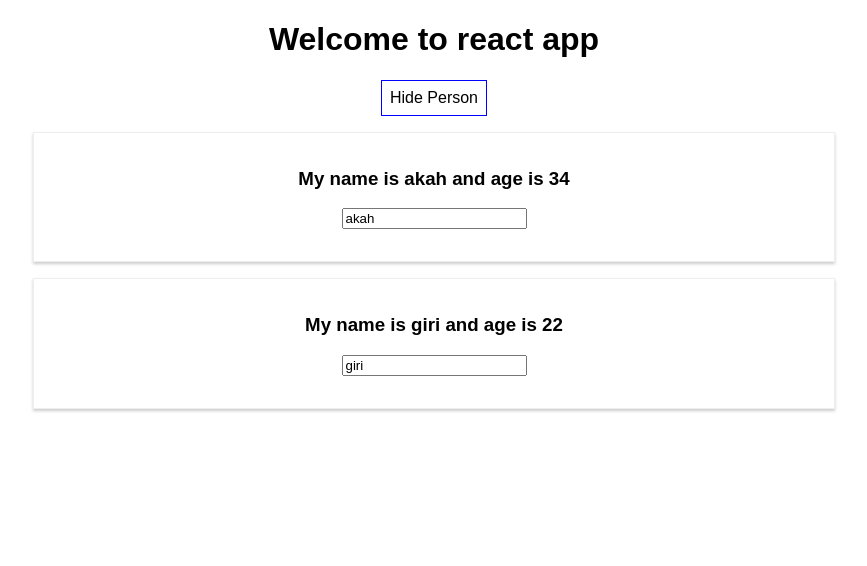
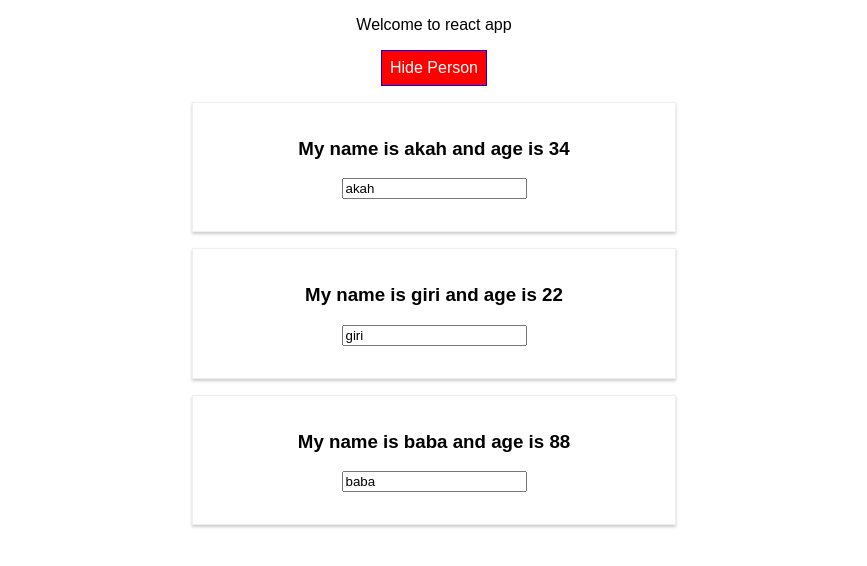
Before and after one commit to akashgiricse/person-manager, a React (Create React App) app: page / in a window 1280 px wide. Both pictures are taken after a click on the button "Show person". Shown: the top 566 px of the page, without its empty margins (206-1073 px from the left). Built offline with nearby package versions, Linux system fonts and the light colour scheme.

Commit message:
Add radium for styling component

```diff
--- a/package.json
+++ b/package.json
@@ -3,6 +3,7 @@
   "version": "0.1.0",
   "private": true,
   "dependencies": {
+    "radium": "^0.26.0",
     "react": "^16.13.1",
     "react-dom": "^16.13.1",
     "react-scripts": "1.1.5"
--- a/src/App.css
+++ b/src/App.css
@@ -1,3 +1,11 @@
 .App {
   text-align: center;
 }
+
+.red {
+  color: red;
+}
+
+.bold {
+  font-weight: bold;
+}
--- a/src/App.js
+++ b/src/App.js
@@ -1,31 +1,35 @@
 import React, { Component } from "react";
 import "./App.css";
+import Radium, { StyleRoot } from "radium";
 import Person from "./Person/Person";
 
 class App extends Component {
   state = {
-    person: [
-      { name: "akah", age: 34 },
-      { name: "giri", age: 22 }
+    persons: [
+      { id: "1", name: "akah", age: 34 },
+      { id: "2", name: "giri", age: 22 },
+      { id: "3", name: "baba", age: 88 }
     ],
     showPerson: false
   };
 
-  switchNameHandler = newName => {
-    this.setState({
-      person: [
-        { name: newName, age: 22 },
-        { name: "vish", age: 58 }
-      ]
+  changeNameHandler = (event, id) => {
+    const personIndex = this.state.persons.findIndex(p => {
+      return p.id === id;
     });
+
+    const person = {
+      ...this.state.persons[personIndex]
     };
 
-  changeNameHandler = event => {
+    person.name = event.target.value;
+
+    const persons = [...this.state.persons];
+
+    persons[personIndex] = person;
+
     this.setState({
-      person: [
-        { name: "Akash", age: 22 },
-        { name: event.target.value, age: 58 }
-      ]
+      persons: persons
     });
   };
 
@@ -36,41 +40,74 @@
     });
   };
 
+  deletePersonHandler = personIndex => {
+    const persons = [...this.state.persons];
+    persons.splice(personIndex, 1);
+    this.setState({ persons: persons });
+  };
+
   render() {
     const style = {
-      backgroundColor: "white",
+      backgroundColor: "green",
+      color: "white",
       font: "inherit",
       border: "1px solid blue",
       padding: "8px",
-      cursor: "pointer"
+      cursor: "pointer",
+      ":hover": {
+        backgroundColor: "lightgreen",
+        color: "black"
+      }
     };
 
+    let person = null;
+
+    if (this.state.showPerson) {
+      person = (
+        <div>
+          {this.state.persons.map((person, index) => {
             return (
+              <Person
+                name={person.name}
+                age={person.age}
+                click={() => this.deletePersonHandler(index)}
+                key={person.id}
+                changed={event => this.changeNameHandler(event, person.id)}
+              />
+            );
+          })}
+        </div>
+      );
+
+      style.backgroundColor = "red";
+      style[":hover"] = {
+        backgroundColor: "salmon",
+        color: "black"
+      };
+    }
+
+    let classes = [];
+
+    if (this.state.persons.length <= 2) {
+      classes.push("red");
+    }
+
+    if (this.state.persons.length <= 1) {
+      classes.push("bold");
+    }
+
+    return (
+      <StyleRoot>
         <div className="App">
-        <h1>Welcome to react app</h1>
+          <p className={classes.join(" ")}>Welcome to react app</p>
           <button onClick={this.togglePersonHandler} style={style}>
             {this.state.showPerson ? "Hide Person" : "Show person"}
           </button>
-        {this.state.showPerson ? (
-          <div>
-            <Person
-              name={this.state.person[0].name}
-              age={this.state.person[0].age}
-              // one way of passing param to a function inside a class
-              click={this.switchNameHandler.bind(this, "NewBindVishal")}
-            />
-            <Person
-              name={this.state.person[1].name}
-              age={this.state.person[1].age}
-              // other way of passing param to a function inside a class
-              click={() => this.switchNameHandler("NewVishal")}
-              changed={this.changeNameHandler}
-            />
+          {person}
         </div>
-        ) : null}
-      </div>
+      </StyleRoot>
     );
   }
 }
 
-export default App;
+export default Radium(App);
--- a/src/Person/Person.js
+++ b/src/Person/Person.js
@@ -1,9 +1,15 @@
 import React from "react";
+import Radium from "radium";
 import "./Person.css";
 
 const person = props => {
+  const style = {
+    "@media (min-width: 500px)": {
+      width: "450px"
+    }
+  };
   return (
-    <div className="Person">
+    <div className="Person" style={style}>
       <h3 onClick={props.click}>
         My name is {props.name} and age is {props.age}
       </h3>
@@ -13,4 +19,4 @@
   );
 };
 
-export default person;
+export default Radium(person);
```
Also changed, not shown: 1 other file (tests, documents, lock files or other folders). Lines whose indentation alone changed are shown as unchanged.
